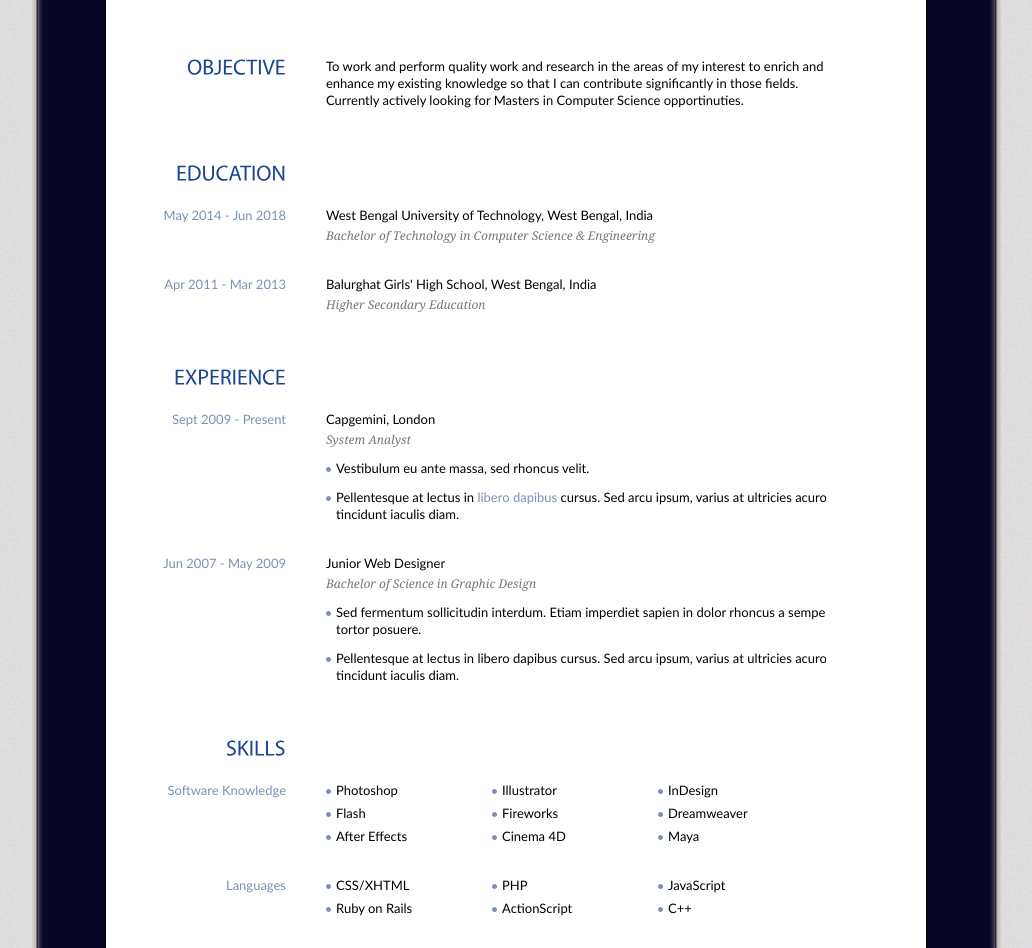
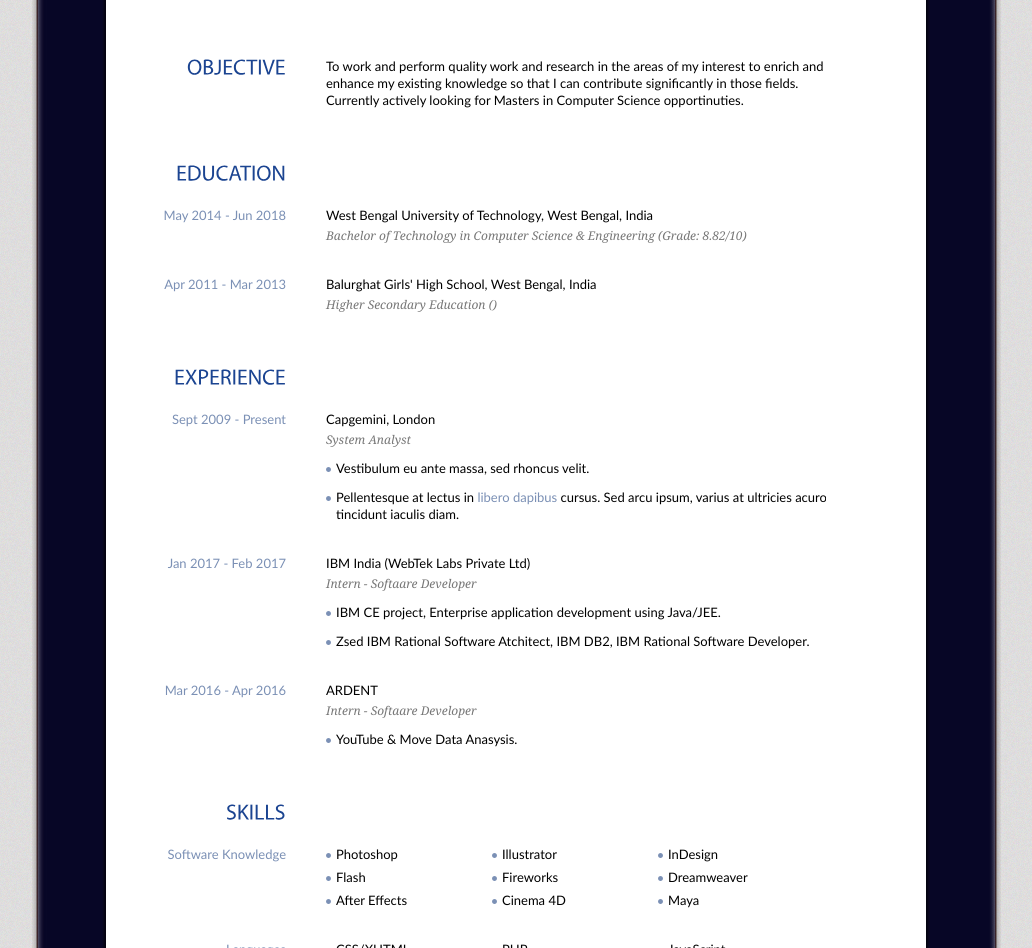
Before and after one commit to pushpita94/pushpita94.github.io, a plain HTML site: page index.html in a window 1280 px wide. Shown: the part 449-1397 px from the top of the page, without its empty margins (124-1156 px from the left). Drawn offline with Linux system fonts and the light colour scheme.

```diff
--- a/index.html
+++ b/index.html
@@ -71,12 +71,12 @@
           <div class="content">
             <h3>May 2014 - Jun 2018</h3>
             <p>West Bengal University of Technology, West Bengal, India <br />
-              <em>Bachelor of Technology in Computer Science &amp; Engineering</em></p>
+              <em>Bachelor of Technology in Computer Science &amp; Engineering  (Grade: 8.82/10)</em></p>
           </div>
 		  <div class="content">
 		  <h3>Apr 2011 - Mar 2013</h3>
 		  <p>Balurghat Girls' High School, West Bengal, India <br />
-		    <em>Higher Secondary Education</em></p>
+		    <em>Higher Secondary Education ()</em></p>
           </div>
         </div>
         <!-- End 2nd Row -->
@@ -93,14 +93,22 @@
             </ul>
           </div>
           <div class="content">
-            <h3>Jun 2007 - May 2009</h3>
-            <p>Junior Web Designer <br />
-              <em>Bachelor of Science in Graphic Design</em></p>
+            <h3>Jan 2017 - Feb 2017</h3>
+            <p>IBM India (WebTek Labs Private Ltd)<br />
+              <em>Intern - Softaare Developer</em></p>
             <ul class="info">
-              <li>Sed fermentum sollicitudin interdum. Etiam imperdiet sapien in dolor rhoncus a semper tortor posuere. </li>
-              <li>Pellentesque at lectus in libero dapibus cursus. Sed arcu ipsum, varius at ultricies acuro, tincidunt iaculis diam.</li>
+              <li>IBM CE project, Enterprise application development using Java/JEE. </li>
+              <li>Zsed IBM Rational Software Atchitect, IBM DB2, IBM Rational Software Developer.</li>
             </ul>
           </div>
+		  <div class="content">
+		    <h3>Mar 2016 - Apr 2016</h3>
+		    <p>ARDENT<br />
+		      <em>Intern - Softaare Developer</em></p>
+		    <ul class="info">
+		      <li>YouTube &amp; Move Data Anasysis. </li>
+		    </ul>
+	      </div>
         </div>
         <!-- End 3rd Row -->
         <!-- Begin 4th Row -->
```
